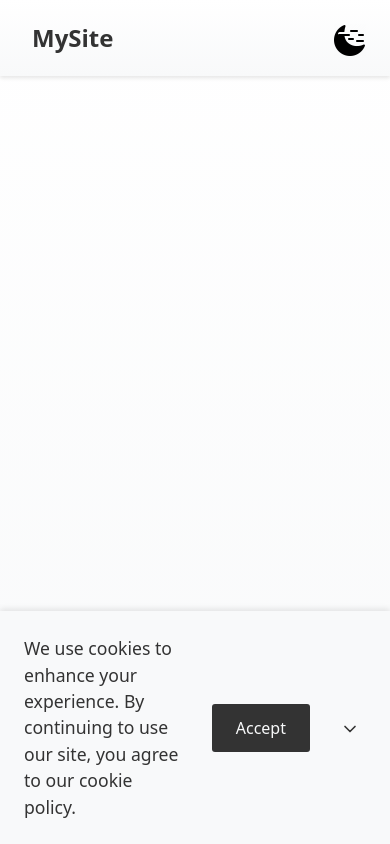
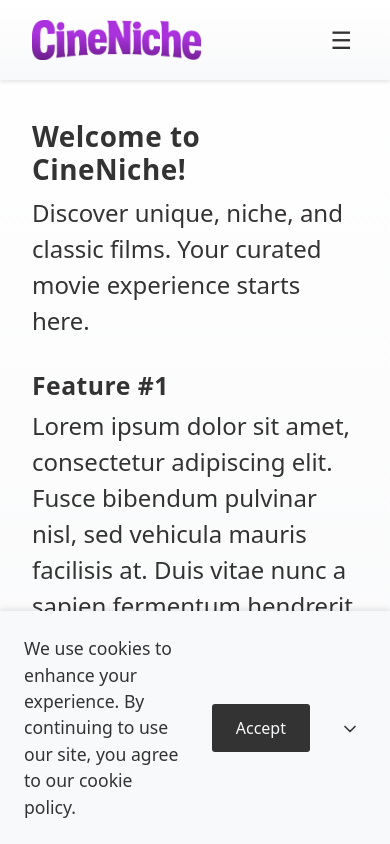
Before and after one commit to Jburton175/INTEX2, a React (Vite) app in the folder frontend/: page / in a window 390 px wide. Shown: the top 844 px of the page. Built offline with nearby package versions, Linux system fonts and the light colour scheme.

Commit message:
included logo and updates to the navbar

```diff
--- a/frontend/src/components/TopNavBar.css
+++ b/frontend/src/components/TopNavBar.css
@@ -1,11 +1,17 @@
-/* Global Variables */
+/* === Global Variables === */
 :root {
   --bg: #ffffff;
   --text: #333333;
   --bg-gradient: linear-gradient(to right, #ffffff, #f8f9fa);
 }
 
-/* Top Navbar Styling */
+[data-theme="dark"] {
+  --bg: #000000;
+  --text: #cccccc;
+  --bg-gradient: linear-gradient(to right, #000000, #2c003e);
+}
+
+/* === Navbar Base === */
 .top-navbar {
   position: fixed;
   top: 0;
@@ -13,20 +19,32 @@
   width: 100%;
   background: var(--bg-gradient, var(--bg));
   padding: 1.25rem 2rem;
-
   display: flex;
   justify-content: space-between;
   align-items: center;
   box-shadow: 0 2px 4px rgba(0, 0, 0, 0.1);
-  z-index: 10000; /* Raise the z-index so navbar is above the overlay */
+  z-index: 10000;
+  transition: background 0.5s ease;
 }
 
+/* Scroll Effects */
+[data-theme="light"] .top-navbar.scrolled,
+:root .top-navbar.scrolled {
+  background: rgba(255, 255, 255, 0.85);
+  backdrop-filter: blur(10px);
+}
 
-/* Left Section (Brand/Logo) */
+[data-theme="dark"] .top-navbar.scrolled {
+  background: rgba(30, 30, 30, 0.85);
+  backdrop-filter: blur(10px);
+}
+
+/* === Logo / Left === */
 .nav-left {
   display: flex;
   align-items: center;
 }
+
 .brand-logo {
   font-size: 1.5rem;
   font-weight: bold;
@@ -34,12 +52,13 @@
   text-decoration: none;
 }
 
-/* Center Section (Navigation Links) */
+/* === Center Navigation === */
 .nav-center {
-  flex-grow: 1;           /* Takes up remaining space */
+  flex-grow: 1;
   display: flex;
   justify-content: center;
 }
+
 .nav-links {
   list-style: none;
   display: flex;
@@ -47,31 +66,65 @@
   margin: 0;
   padding: 0;
 }
+
 .nav-links li a {
   color: var(--text);
   text-decoration: none;
   font-size: 1rem;
   transition: color 0.3s ease;
 }
+
 .nav-links li a:hover {
-  color: #007acc;         /* Accent color on hover */
+  color: #007acc;
 }
 
-/* Right Section (Theme Toggle) */
+/* === Right Side (Theme Toggle, etc.) === */
 .nav-right {
   display: flex;
   align-items: center;
 }
 
-/* Responsive Adjustment: Hide center nav links on small screens */
+/* === Mobile Styles === */
+.mobile-toggle {
+  display: none;
+  font-size: 1.5rem;
+  background: none;
+  border: none;
+  color: var(--text);
+  cursor: pointer;
+  z-index: 10001;
+}
+
 @media (max-width: 768px) {
+  .mobile-toggle {
+    display: block;
+  }
+
   .nav-center {
+    display: none;
+    position: absolute;
+    top: 100%;
+    left: 0;
+    width: 100%;
+    background: var(--bg-gradient, var(--bg));
+    padding: 1rem 2rem;
+    box-shadow: 0 4px 6px rgba(0, 0, 0, 0.1);
+  }
+
+  .nav-center.open {
+    display: block;
+  }
+
+  .nav-links {
+    flex-direction: column;
+    gap: 1rem;
+  }
+
+  .nav-right {
     display: none;
   }
 }
-
-/* Optional: Ensure your page content doesn't hide behind the fixed navbar.
-   Adjust the top padding/margin of your main container accordingly. */
-body {
-  padding-top: 60px; /* Adjust if your navbar height is different */
+.logo-image {
+  height: 40px;
+  object-fit: contain;
 }
--- a/frontend/src/components/TopNavBar.tsx
+++ b/frontend/src/components/TopNavBar.tsx
@@ -1,35 +1,40 @@
-import React from "react";
+import React, { useState } from "react";
 import { Link } from "react-router-dom";
 import ThemeToggle from "./ThemeToggle";
+import logo from "../assets/logo_5.png"; // ✅ Correct import
 import "./TopNavBar.css";
-import "./ThemeToggle.css"
+import "./ThemeToggle.css";
 
 const TopNavBar: React.FC = () => {
+  const [isMobileOpen, setIsMobileOpen] = useState(false);
+
   return (
     <nav className="top-navbar">
       <div className="nav-left">
         <Link to="/" className="brand-logo">
-          MySite
+          <img src={logo} alt="CineNiche Logo" className="logo-image" />
         </Link>
       </div>
-      <div className="nav-center">
+
+      <button
+        className="mobile-toggle"
+        onClick={() => setIsMobileOpen(!isMobileOpen)}
+        aria-label="Toggle menu"
+      >
+        ☰
+      </button>
+
+      <div className={`nav-center ${isMobileOpen ? "open" : ""}`}>
         <ul className="nav-links">
-          <li>
-            <Link to="/">Home</Link>
-          </li>
-          <li>
-            <Link to="/about">About</Link>
-          </li>
-          <li>
-            <Link to="/services">Services</Link>
-          </li>
-          <li>
-            <Link to="/contact">Contact</Link>
-          </li>
+          <li><Link to="/">Home</Link></li>
+          <li><Link to="/about">About</Link></li>
+          <li><Link to="/services">Services</Link></li>
+          <li><Link to="/contact">Contact</Link></li>
         </ul>
       </div>
+
       <div className="nav-right">
-      <ThemeToggle />
+        <ThemeToggle />
       </div>
     </nav>
   );
--- a/frontend/src/pages/HomePage.tsx
+++ b/frontend/src/pages/HomePage.tsx
@@ -1,16 +1,38 @@
 import React from "react";
 import TopNavBar from "../components/TopNavBar";
 import CookieConsentBanner from "../components/CookieConsentBanner";
-// Make sure this CSS contains your theme overrides
 // import "../components/HomePage.css";
 
 function HomePage() {
   return (
-        <>
-            <TopNavBar />
-            <p>Hello</p>
-            <CookieConsentBanner />
-        </>
+    <>
+      <TopNavBar />
+      <main
+        style={{
+          padding: "6rem 2rem 2rem", // Top padding accounts for navbar height
+          maxWidth: "800px",
+          margin: "0 auto",
+        }}
+      >
+        <h1>Welcome to CineNiche!</h1>
+        <p>
+          Discover unique, niche, and classic films. Your curated movie
+          experience starts here.
+        </p>
+
+        {[...Array(25)].map((_, i) => (
+          <section key={i} style={{ margin: "2rem 0" }}>
+            <h2>Feature #{i + 1}</h2>
+            <p>
+              Lorem ipsum dolor sit amet, consectetur adipiscing elit. Fusce
+              bibendum pulvinar nisl, sed vehicula mauris facilisis at. Duis
+              vitae nunc a sapien fermentum hendrerit sed non eros.
+            </p>
+          </section>
+        ))}
+      </main>
+      <CookieConsentBanner />
+    </>
   );
 }
 
```
Also changed, not shown: frontend/src/assets/logo_4.png (added), frontend/src/assets/logo_5.png (added).
